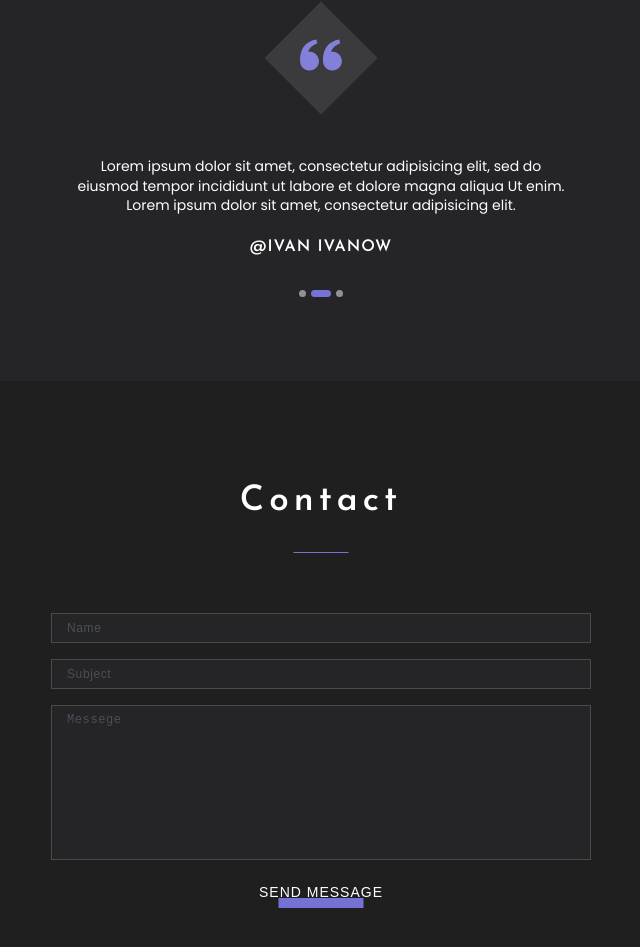
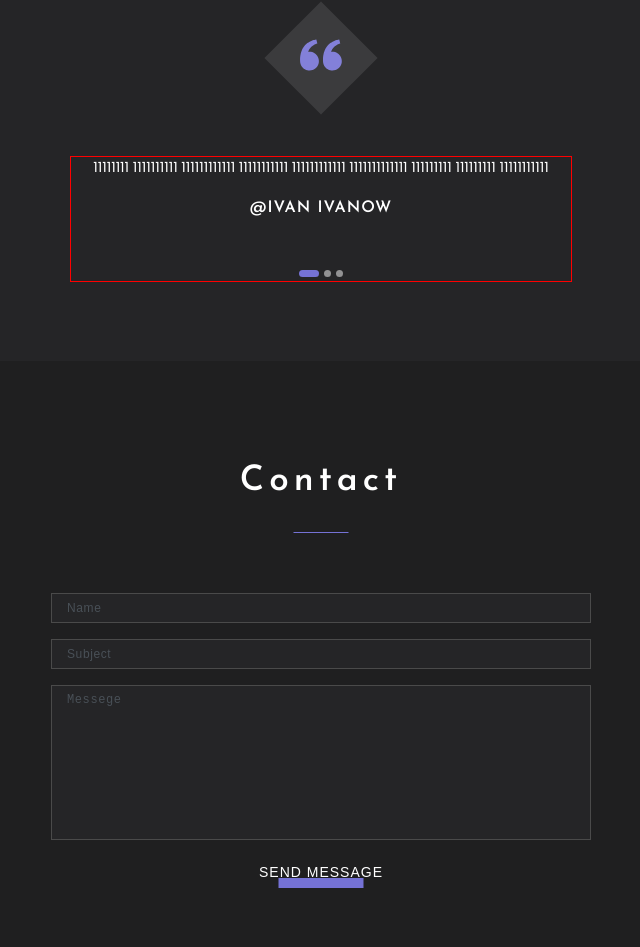
Before and after one commit to Moi-glaza-vezde/portfolio1, a React app: page / in a window 1280 px wide. Shown: the part 2893-3840 px from the top of the page, without its empty margins (319-959 px from the left). Built offline with nearby package versions, Linux system fonts and the light colour scheme.

Commit message:
slider done

```diff
--- a/package.json
+++ b/package.json
@@ -43,6 +43,7 @@
     "postcss-preset-env": "7.0.1",
     "prompts": "2.4.2",
     "react": "18.2.0",
+    "react-alice-carousel": "^2.9.1",
     "react-app-polyfill": "3.0.0",
     "react-dev-utils": "12.0.1",
     "react-dom": "18.2.0",
--- a/src/components/slider/Slider.tsx
+++ b/src/components/slider/Slider.tsx
@@ -1,25 +1,43 @@
 import React from 'react';
-import { FlexWrapper } from '../FlexWrapper';
+import AliceCarousel from 'react-alice-carousel';
+import 'react-alice-carousel/lib/alice-carousel.css';
 import { S } from './Slider_Styles';
+import './../../stryled/slider.css';
+type SlidePropsType = {
+   text: string;
+   userName: string;
+};
 
-export const Slider: React.FC = () => {
+const Slide = (props: SlidePropsType) => {
    return (
-      <S.Slider>
-         <FlexWrapper>
-            <S.Slide>
-               <S.Text>
-                  Lorem ipsum dolor sit amet, consectetur adipisicing elit, sed do eiusmod tempor
-                  incididunt ut labore et dolore magna aliqua Ut enim. Lorem ipsum dolor sit amet,
-                  consectetur adipisicing elit.
-               </S.Text>
-               <S.Name>@ivan ivanow</S.Name>
-            </S.Slide>
-         </FlexWrapper>
-         <S.Pagination>
-            <span></span>
-            <span className={'active'}></span>
-            <span></span>
-         </S.Pagination>
-      </S.Slider>
+      <S.Slide>
+         <S.Text>{props.text}</S.Text>
+         <S.Name>{props.userName}</S.Name>
+      </S.Slide>
    );
 };
+
+const items = [
+   <Slide
+      userName={'@ivan ivanow'}
+      text={
+         '11111111 1111111111 111111111111 11111111111 111111111111 1111111111111 111111111 111111111 11111111111'
+      }
+   />,
+   <Slide
+      userName={'@pavel pavlov'}
+      text={
+         '22222222222 222222222222 222222222222 2222222222222 2222222222222 22222222222 2222222222222'
+      }
+   />,
+   <Slide
+      userName={'@petr petrov'}
+      text={'3333333333333 333333333333 33333333333333 333333333333333 33333333333333'}
+   />,
+];
+
+export const Slider = () => (
+   <S.Slider>
+      <AliceCarousel mouseTracking items={items} />
+   </S.Slider>
+);
--- a/src/components/slider/Slider_Styles.ts
+++ b/src/components/slider/Slider_Styles.ts
@@ -3,9 +3,11 @@ import { thems } from '../../stryled/Theme';
 
 const Slider = styled.div`
    max-width: 500px;
+   width: 100%;
    display: flex;
    flex-direction: column;
    align-items: center;
+   outline: 1px solid red;
 `;
 
 const Slide = styled.div`
--- a/src/layout/sections/testimony/Testimony.tsx
+++ b/src/layout/sections/testimony/Testimony.tsx
@@ -2,11 +2,11 @@ import React from 'react';
 import styled from 'styled-components';
 import { SectionTitle } from '../../../components/SectionTitle';
 import { Icon } from '../../../components/icon/Icon';
-import { Slider } from '../../../components/slider/Slider';
 import { FlexWrapper } from '../../../components/FlexWrapper';
 import { Container } from '../../../components/Container';
 import { thems } from '../../../stryled/Theme';
 import { IconWrapper } from '../skills/Skills_Styles';
+import { Slider } from '../../../components/slider/Slider';
 
 export const Testimony: React.FC = () => {
    return (
--- /dev/null
+++ b/src/stryled/slider.css
@@ -0,0 +1,28 @@
+.alice-carousel__dots {
+	margin: 0;
+}
+
+.alice-carousel__dots-item:not(.__custom) {
+	display: inline-block;
+
+	width: 7px;
+	height: 7px;
+
+	border-radius: 20px;
+	background-color: rgba(255, 255, 255, 0.5);
+}
+.alice-carousel__dots-item:not(.__custom):not(:last-child) {
+	margin-right: 5px;
+}
+
+.alice-carousel__dots-item:not(.__custom):hover {
+	background-color: #7572d5;
+}
+.alice-carousel__dots-item:not(.__custom).__active {
+	width: 20px;
+	background-color: #7572d5;
+}
+.alice-carousel__prev-btn,
+.alice-carousel__next-btn {
+	display: none;
+}
```
Also changed, not shown: 1 other file (tests, documents, lock files or other folders).
